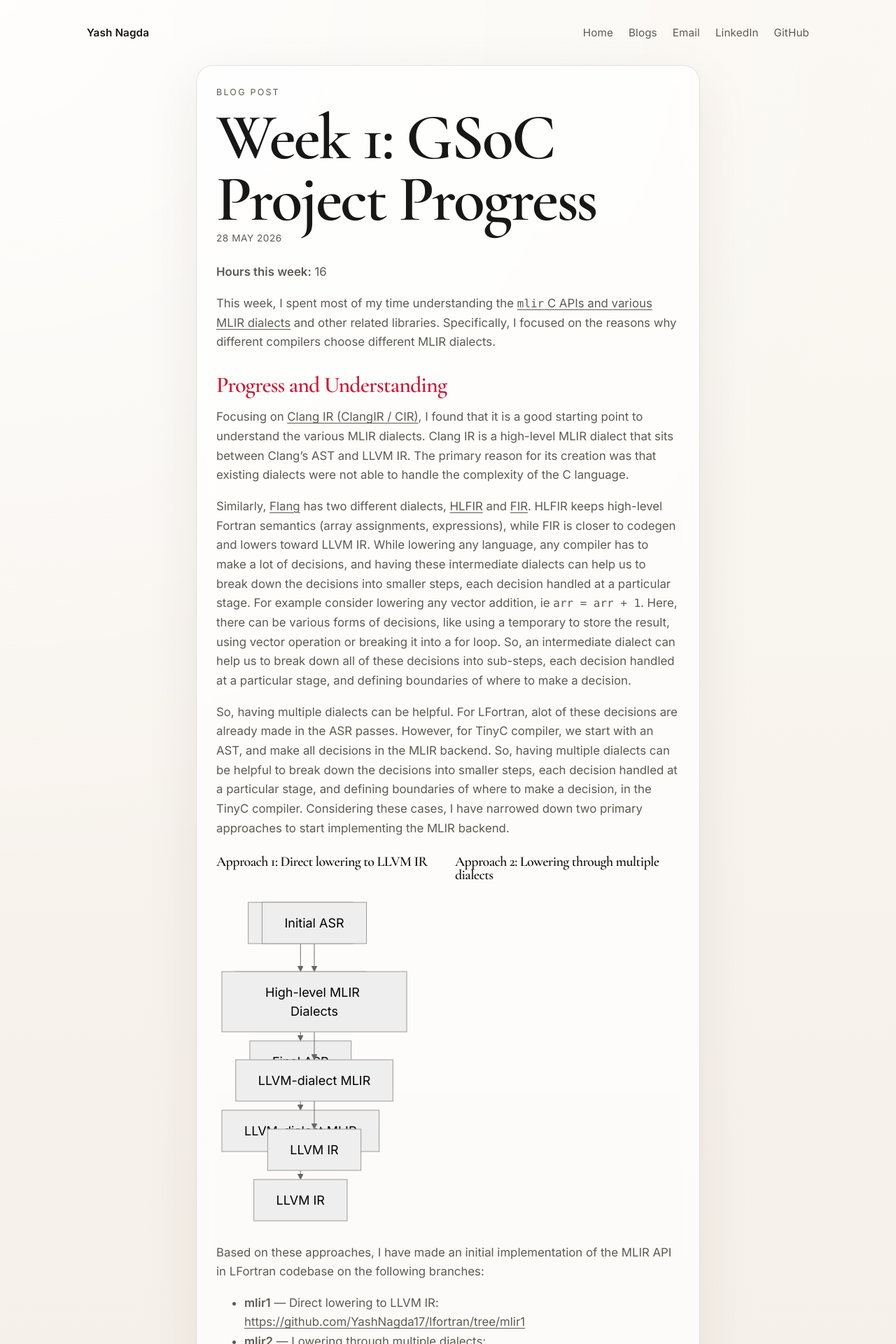
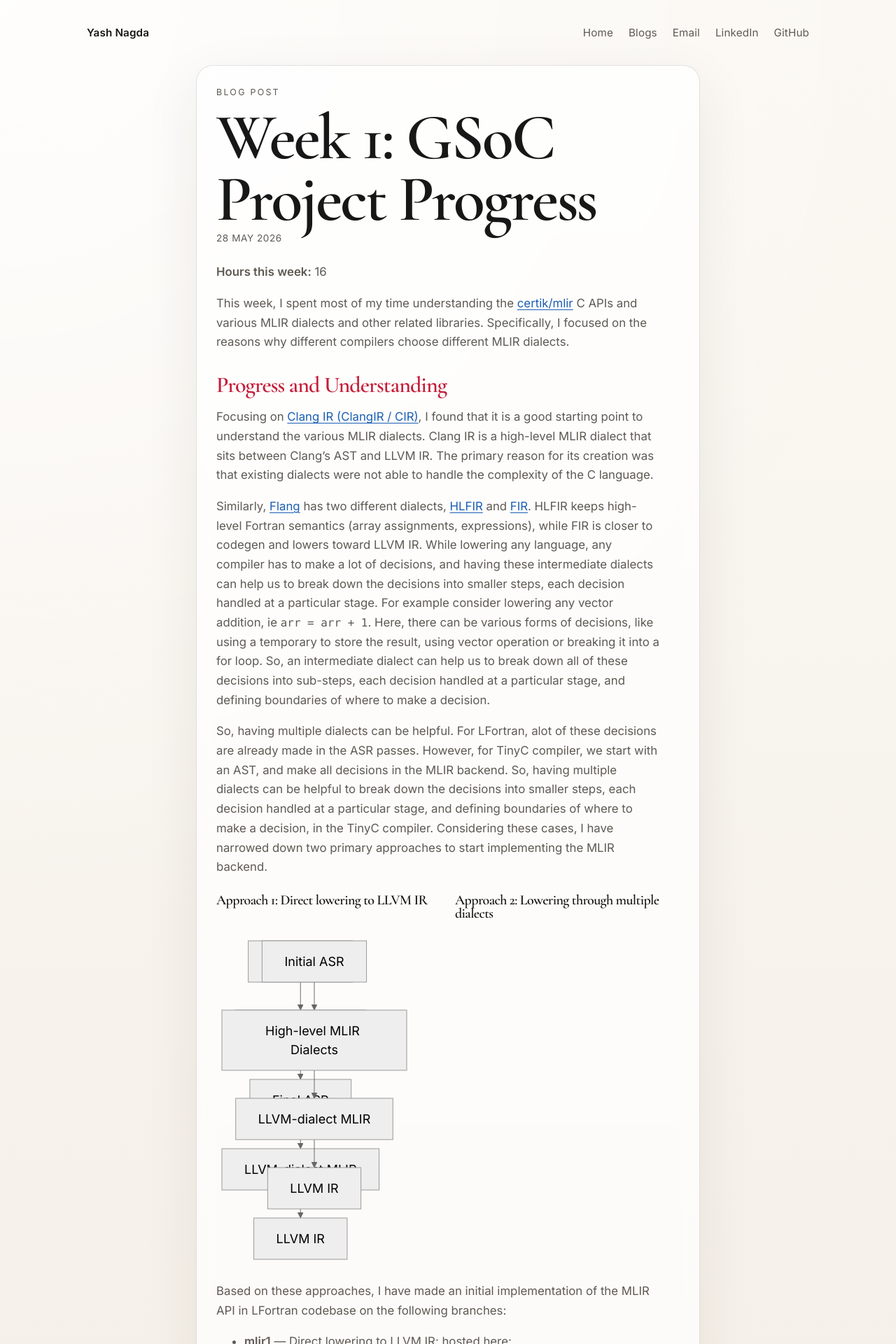
Before and after one commit to YashNagda17/YashNagda17.github.io, a Jekyll site: the page built from _posts/2026-05-28-week-1-gsoc.md, in a window 1280 px wide. Shown: the top 1920 px of the page at 70% size. Built offline with Jekyll 4.4.1, drawn with Linux system fonts in a browser that asks for light colours; some of the changed text lies outside the part shown.

Commit message:
add week-2 gsoc blogs, and update few css changes for better readability for codes and links

```diff
--- a/_posts/2026-05-28-week-1-gsoc.md
+++ b/_posts/2026-05-28-week-1-gsoc.md
@@ -6,7 +6,7 @@
 
 **Hours this week:** 16
 
-This week, I spent most of my time understanding the [`mlir` C APIs and various MLIR dialects](https://github.com/certik/mlir) and other related libraries. Specifically, I focused on the reasons why different compilers choose different MLIR dialects.
+This week, I spent most of my time understanding the [certik/mlir](https://github.com/certik/mlir) C APIs and various MLIR dialects and other related libraries. Specifically, I focused on the reasons why different compilers choose different MLIR dialects.
 
 ## Progress and Understanding
 
@@ -40,12 +40,12 @@
 
 Based on these approaches, I have made an initial implementation of the MLIR API in LFortran codebase on the following branches:
 
-- **mlir1** — Direct lowering to LLVM  IR: [https://github.com/YashNagda17/lfortran/tree/mlir1](https://github.com/YashNagda17/lfortran/tree/mlir1)
-- **mlir2** — Lowering through multiple dialects: [https://github.com/YashNagda17/lfortran/tree/mlir2](https://github.com/YashNagda17/lfortran/tree/mlir2)
+- **mlir1** — Direct lowering to LLVM  IR: hosted here: <a href="https://github.com/YashNagda17/lfortran/tree/mlir1" target="_blank" rel="noopener noreferrer">https://github.com/YashNagda17/lfortran/tree/mlir1</a>
+- **mlir2** — Lowering through multiple dialects: hosted here: <a href="https://github.com/YashNagda17/lfortran/tree/mlir2" target="_blank" rel="noopener noreferrer">https://github.com/YashNagda17/lfortran/tree/mlir2</a>
 
 Both paths reuse LFortran’s existing LLVM IR → object code flow after MLIR translation.
 
-I also implemented debug flags (`--show-mlir`, `--show-mlir-llvm-dialect`, `--show-llvm-from-mlir`) and an environment switch (`USE_MLIR_Upstream=1`) to compare native C lowering vs upstream MLIR passes. I have used only the necessary codefiles from the [https://github.com/certik/mlir](https://github.com/certik/mlir) repository, in these implementations, to keep the codefiles smaller.
+I also implemented debug flags (`--show-mlir`, `--show-mlir-llvm-dialect`, `--show-llvm-from-mlir`) and an environment switch (`USE_MLIR_Upstream=1`) to compare native C lowering vs upstream MLIR passes. I have used only the necessary codefiles from the [certik/mlir](https://github.com/certik/mlir) repository, in these implementations, to keep the codefiles smaller.
 
 ## Next Steps
 
--- a/assets/css/main.css
+++ b/assets/css/main.css
@@ -123,6 +123,16 @@
 .prose {
   color: var(--muted);
   font-size: 1.05rem;
+  max-width: 100%;
+}
+
+.prose > p,
+.prose > ul,
+.prose > ol,
+.prose > h2,
+.prose > h3,
+.prose > blockquote,
+.prose > li {
   max-width: 60ch;
 }
 
@@ -233,9 +243,69 @@
   margin-top: 24px;
 }
 
+.prose a {
+  color: #1a5fb4;
+  text-decoration: underline;
+  text-decoration-thickness: 0.08em;
+  text-underline-offset: 0.18em;
+}
+
+.prose a:hover {
+  color: #0d3d7a;
+}
+
 code {
   font-family: ui-monospace, SFMono-Regular, Menlo, Monaco, Consolas, monospace;
   font-size: 0.95em;
+}
+
+.prose .playcard,
+.prose pre.playcard,
+.prose .highlighter-rouge.playcard {
+  display: block;
+  width: 100%;
+  max-width: 100%;
+  margin: 1.25rem 0 1.5rem;
+  padding: 1rem 1.15rem;
+  background: #0a0a0a;
+  color: #f2f2f2;
+  border: 1px solid rgba(255, 255, 255, 0.1);
+  border-radius: 12px;
+  box-shadow: 0 10px 36px rgba(0, 0, 0, 0.22);
+  overflow-x: auto;
+  -webkit-overflow-scrolling: touch;
+}
+
+.prose .highlighter-rouge.playcard {
+  padding: 0;
+}
+
+.prose .highlighter-rouge.playcard .highlight,
+.prose .highlighter-rouge.playcard .highlight pre {
+  margin: 0;
+  padding: 1rem 1.15rem;
+  background: transparent;
+  border: 0;
+  border-radius: 0;
+  box-shadow: none;
+  overflow-x: visible;
+}
+
+.prose .playcard code,
+.prose pre.playcard code {
+  display: block;
+  color: #f2f2f2;
+  background: transparent;
+  white-space: pre;
+  word-wrap: normal;
+  overflow-wrap: normal;
+  font-size: 0.82rem;
+  line-height: 1.55;
+}
+
+.prose .playcard .highlight code,
+.prose .playcard .highlight code span {
+  color: #f2f2f2;
 }
 
 @media (max-width: 640px) {
```
Also changed, not shown: _posts/2026-05-22-week-0-gsoc.md (+1 -1 lines), _posts/2026-06-05-week-2-gsoc.md (added, +259 -0 lines), 5 other files.
